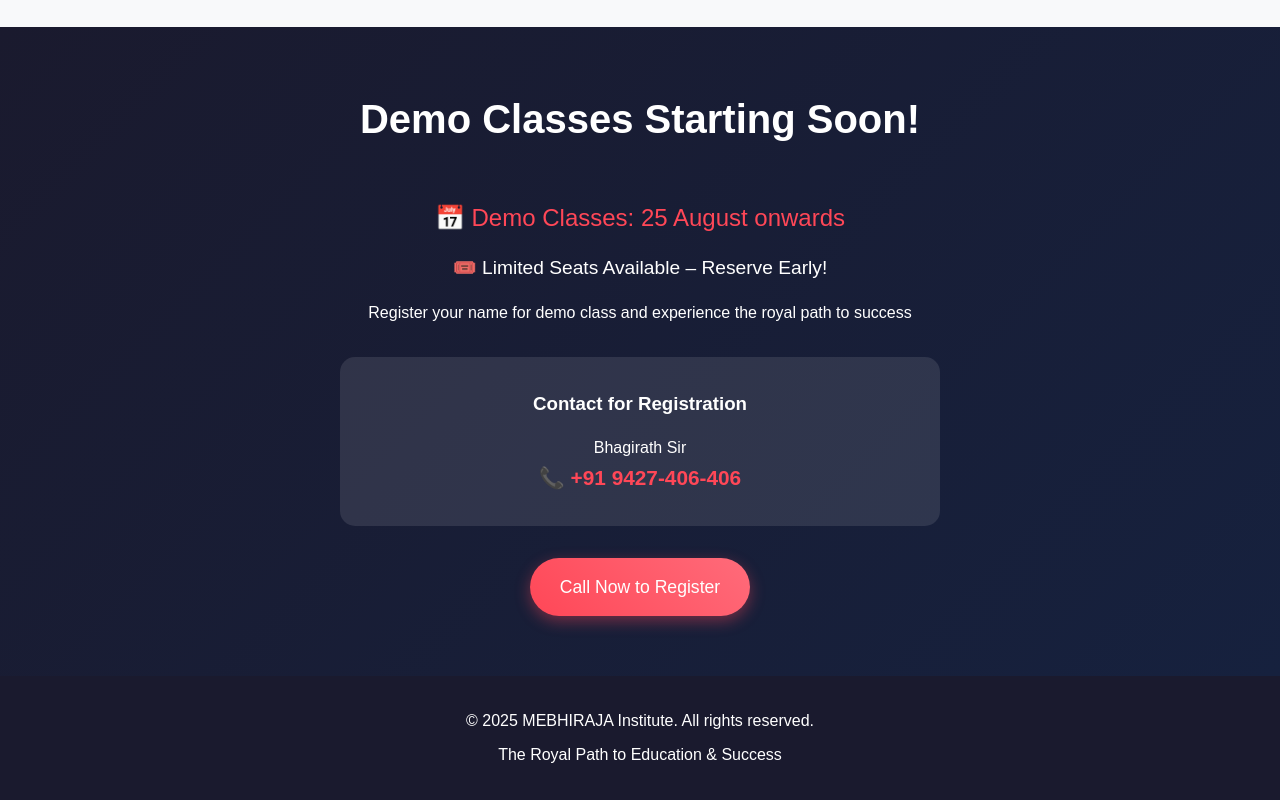
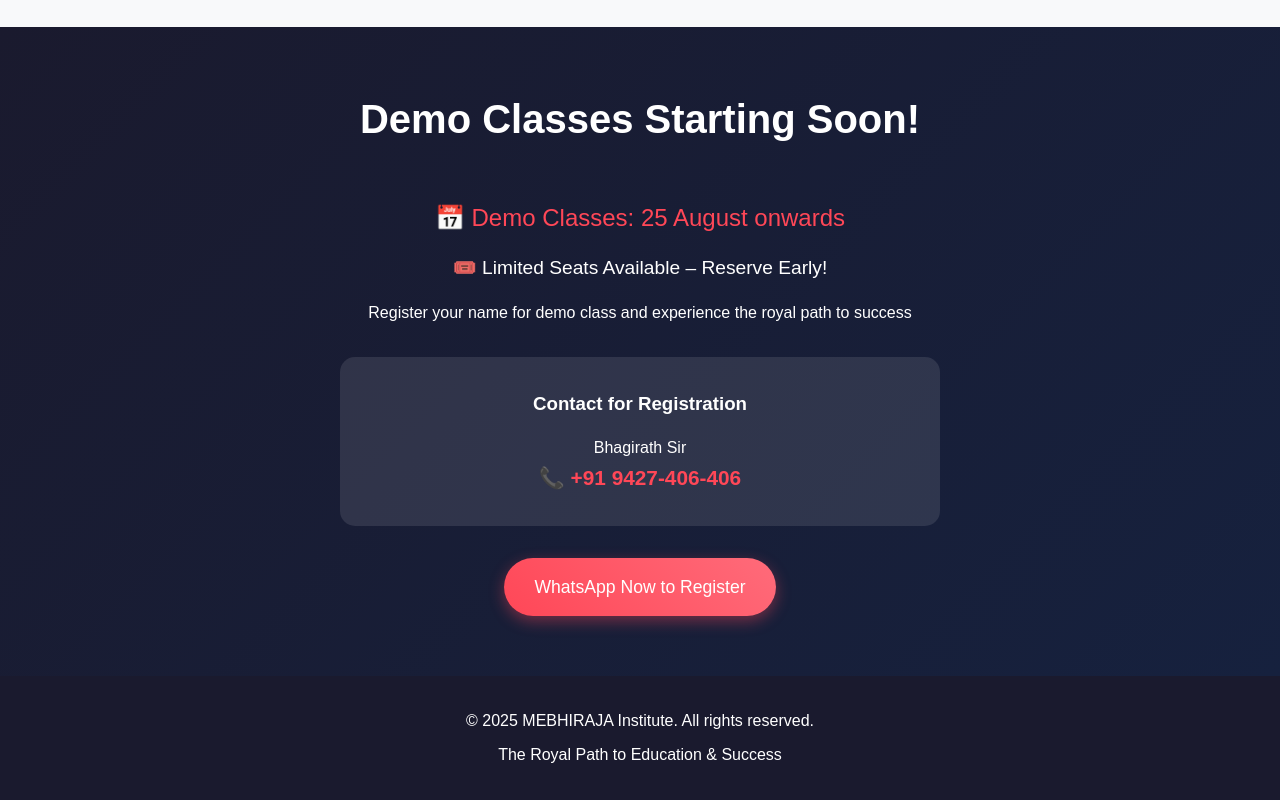
Before and after one commit to bhagirath20/mebhiraja, a plain HTML site: page index.html in a window 1280 px wide. Shown: the part 2400-3200 px from the top of the page. Drawn offline with Linux system fonts and the light colour scheme.

Commit message:
Update index.html

```diff
--- a/index.html
+++ b/index.html
@@ -516,7 +516,9 @@
                     <div class="contact-number">📞 +91 9427-406-406</div>
                 </div>
 
-                <a href="tel:+919427406406" class="cta-button" style="margin-top: 2rem;">Call Now to Register</a>
+               <!-- <a href="tel:+919427406406" class="cta-button" style="margin-top: 2rem;">Call Now to Register</a> -->
+                <a href="https://wa.me/919427406406?text=Hello, My name is "  class="cta-button"  style="margin-top: 2rem;"> WhatsApp Now to Register</a>
+
             </div>
         </div>
     </section>
```
